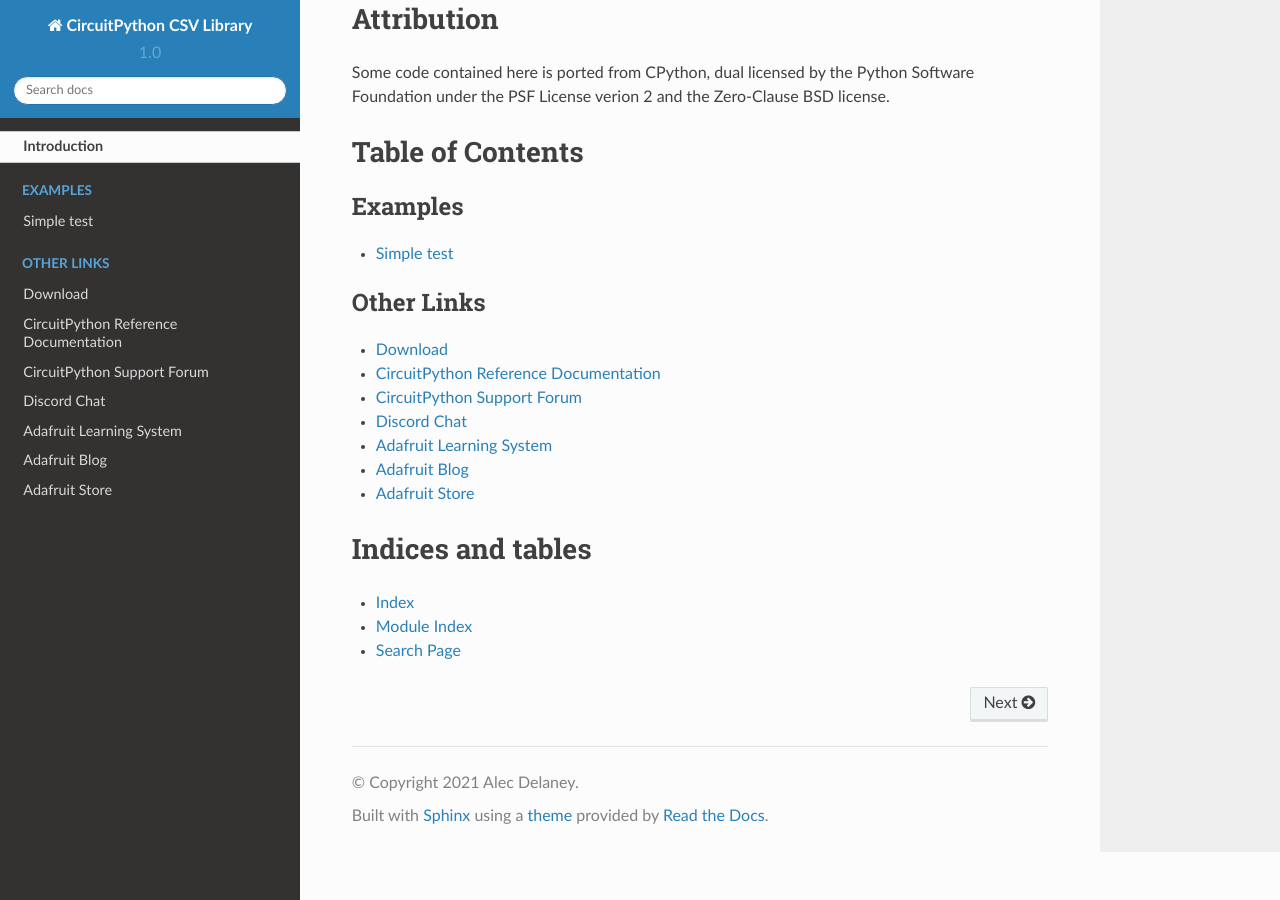
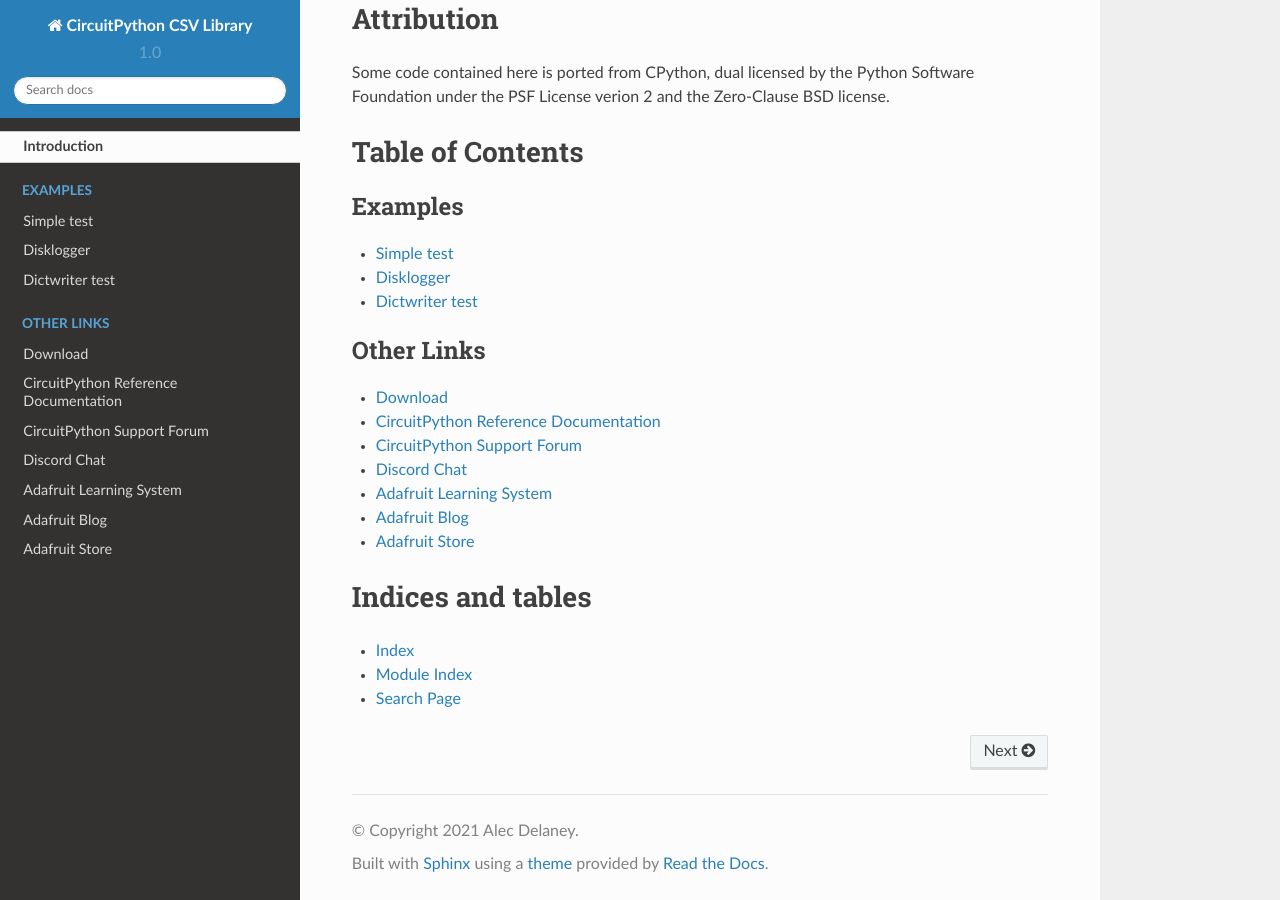
Before and after one commit to tekktrik/CircuitPython_CSV, a Sphinx documentation site: the page built from docs/index.rst, in a window 1280 px wide and 900 px high, scrolled down 2345 px. Built offline with Sphinx 7.4.7 and the Read the Docs theme 2.0.0, drawn with Linux system fonts in a browser that asks for light colours; some of the changed lines change nothing that is shown.

Commit message:
updating examples.rst

```diff
--- a/docs/examples.rst
+++ b/docs/examples.rst
@@ -6,3 +6,21 @@
 .. literalinclude:: ../examples/csv_simpletest.py
     :caption: examples/csv_simpletest.py
     :linenos:
+
+Disklogger
+------------
+
+Logging data to .CSV file on CircuitPython Disk
+
+.. literalinclude:: ../examples/csv_disklogger.py
+    :caption: examples/csv_disklogger.py
+    :linenos:
+
+Dictwriter test
+----------------
+
+Illustrate an example of the Dictwriter class
+
+.. literalinclude:: ../examples/csv_dictwritertest.py
+    :caption: examples/csv_dictwritertest.py
+    :linenos:
```
